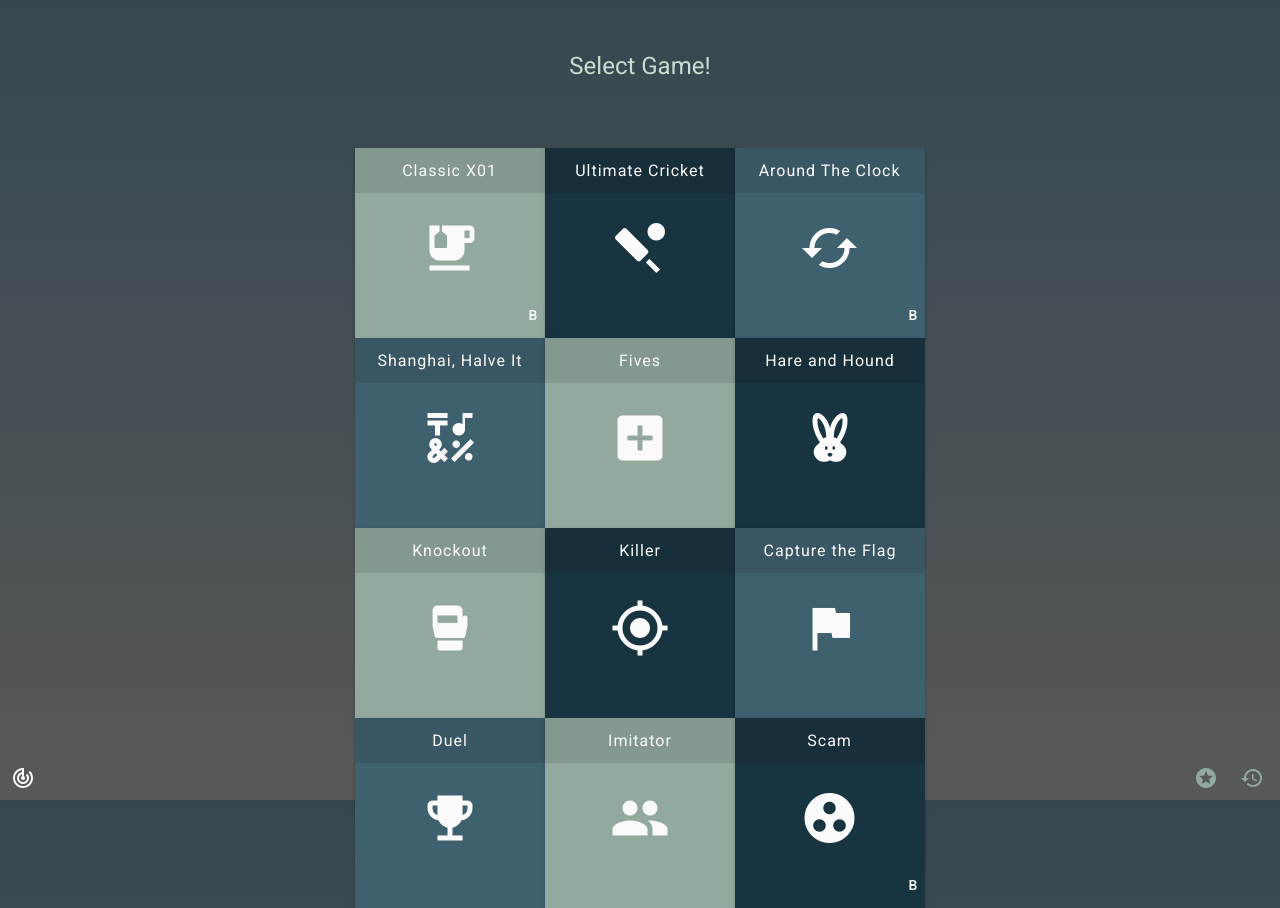
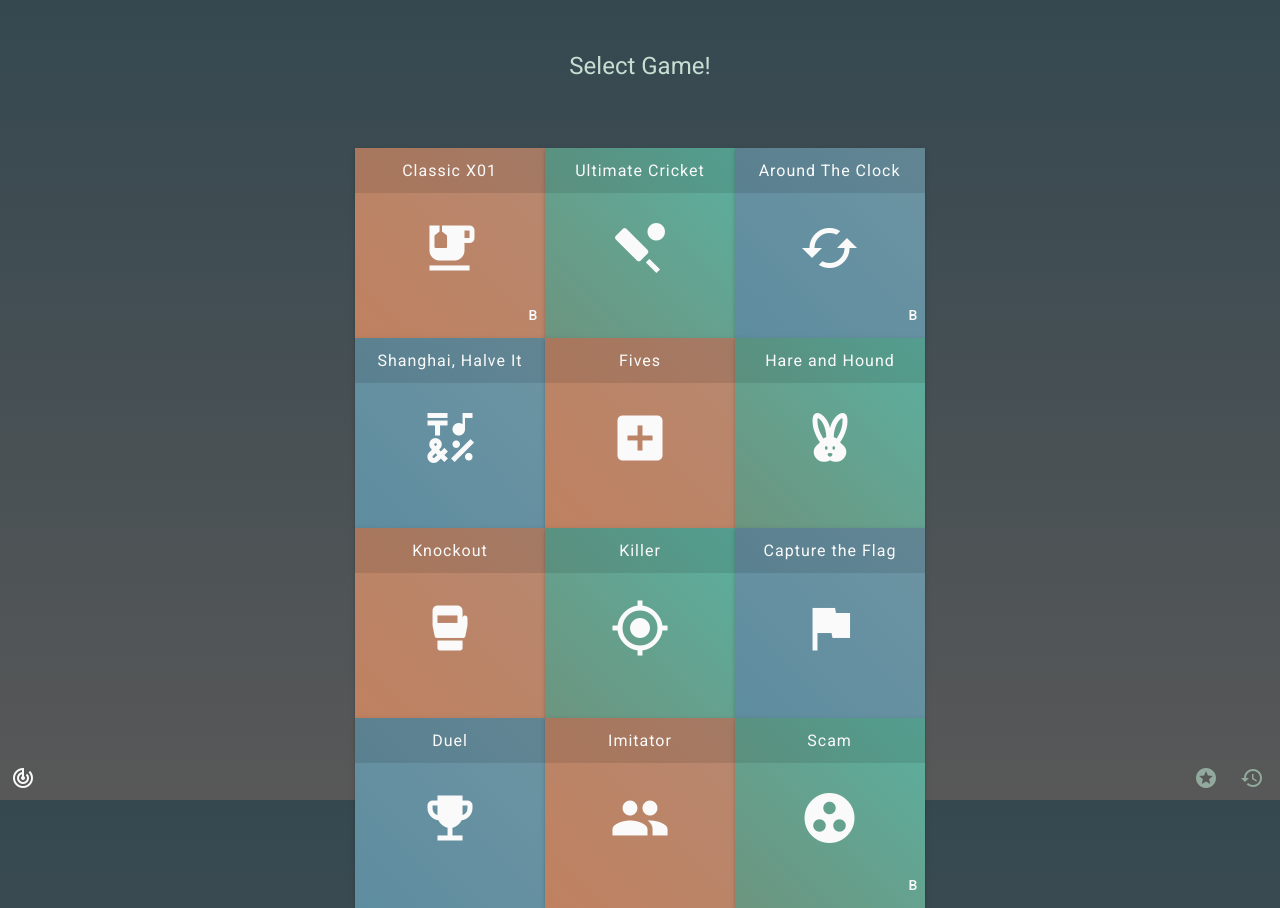
Before and after one commit to viktorhajer/darts-scoreboard-ng, an Angular app: page / in a window 1280 px wide. Built offline with nearby package versions, Linux system fonts and the light colour scheme.

Commit message:
Update colors

```diff
--- a/package.json
+++ b/package.json
@@ -1,6 +1,6 @@
 {
   "name": "darts-scoreboard-ng",
-  "version": "2.5.1",
+  "version": "2.5.2",
   "license": "MIT",
   "author": {
     "name": "Viktor Hajer",
--- a/src/app/shared/components/menu/menu.component.scss
+++ b/src/app/shared/components/menu/menu.component.scss
@@ -61,51 +61,51 @@
   }
 
   .menu-button-00 {
-    background: var(--menu_1);
+    background: linear-gradient(45deg, var(--menu_1a), var(--menu_1b));
   }
 
   .menu-button-01 {
-    background: var(--menu_3);
+    background: linear-gradient(45deg, var(--menu_3a), var(--menu_3b));
   }
 
   .menu-button-02 {
-    background: var(--menu_2);
+    background: linear-gradient(45deg, var(--menu_2a), var(--menu_2b));
   }
 
   .menu-button-10 {
-    background: var(--menu_2);
+    background: linear-gradient(45deg, var(--menu_2a), var(--menu_2b));
   }
 
   .menu-button-11 {
-    background: var(--menu_1);
+    background: linear-gradient(45deg, var(--menu_1a), var(--menu_1b));
   }
 
   .menu-button-12 {
-    background: var(--menu_3);
+    background: linear-gradient(45deg, var(--menu_3a), var(--menu_3b));
   }
 
   .menu-button-20 {
-    background: var(--menu_1);
+    background: linear-gradient(45deg, var(--menu_1a), var(--menu_1b));
   }
 
   .menu-button-21 {
-    background: var(--menu_3);
+    background: linear-gradient(45deg, var(--menu_3a), var(--menu_3b));
   }
 
   .menu-button-22 {
-    background: var(--menu_2);
+    background: linear-gradient(45deg, var(--menu_2a), var(--menu_2b));
   }
 
   .menu-button-30 {
-    background: var(--menu_2);
+    background: linear-gradient(45deg, var(--menu_2a), var(--menu_2b));
   }
 
   .menu-button-31 {
-    background: var(--menu_1);
+    background: linear-gradient(45deg, var(--menu_1a), var(--menu_1b));
   }
 
   .menu-button-32 {
-    background: var(--menu_3);
+    background: linear-gradient(45deg, var(--menu_3a), var(--menu_3b));
   }
 }
 
--- a/src/app/shared/components/number-plate-visual/number-plate-visual.component.scss
+++ b/src/app/shared/components/number-plate-visual/number-plate-visual.component.scss
@@ -55,10 +55,7 @@
   0% {
     fill: var(--text_color);
   }
-  50% {
+  100% {
     fill: var(--table_normal_primary);
   }
-  100% {
-    fill: var(--text_color);
-  }
 }
--- a/src/app/shared/components/number-plate-visual/number-plate-visual.component.ts
+++ b/src/app/shared/components/number-plate-visual/number-plate-visual.component.ts
@@ -111,11 +111,7 @@ export class NumberPlateVisualComponent implements OnInit, OnDestroy {
         Playground.getFieldValueFromIndex(fieldIndex)]);
     }
     this.drawTable();
-
-    const fieldElement = document.querySelector(`path.field_${fieldIndex}_${multi}`);
-    fieldElement.classList.value;
-    fieldElement.classList.add('clicked');
-    //setTimeout(() => fieldElement.classList.remove('clicked'), 1000);
+    document.querySelector(`path.field_${fieldIndex}_${multi}`).classList.add('clicked');
   }
 
   private throwZero() {
--- a/src/styles.scss
+++ b/src/styles.scss
@@ -1,5 +1,5 @@
 :root {
-  --basic_0: #424242;
+  --basic_0: #597985;
   --basic_1: #676767;
   --basic_2: #9e9e9e;
   --basic_3: #757575;
@@ -20,11 +20,14 @@
   --table_multi_primary: #9d9471;
   --table_normal_accent: #7cacb1;
   --table_multi_accent: #5a8489;
-  --table_normal_alert: #7a5656;
-  --table_multi_alert: #784848;
-  --menu_1: #92aa9d;
-  --menu_2: #3f606f;
-  --menu_3: #183440;
+  --table_normal_alert: #915656;
+  --table_multi_alert: #af6565;
+  --menu_1a: #bf8160;
+  --menu_1b: #b78870;
+  --menu_2a: #5e8d9f;
+  --menu_2b: #6d94a3;
+  --menu_3a: #6c957f;
+  --menu_3b: #5caf9f;
   --background_1: #585858;
   --background_2: #354850;
 }
--- a/src/styles/theming.scss
+++ b/src/styles/theming.scss
@@ -10,9 +10,18 @@ body {
   }
 
   .player-row {
-    background: var(--primary_1);
+    background: var(--menu_1a);
     color: var(--text_color);
   }
+
+  .player-row:nth-of-type(3n+1) {
+    background: var(--menu_2a);
+  }
+
+  .player-row:nth-of-type(3n+2) {
+    background: var(--menu_3a);
+  }
+
 }
 
 .player {
```
Also changed, not shown: 8 other files (tests, documents, lock files or other folders).
